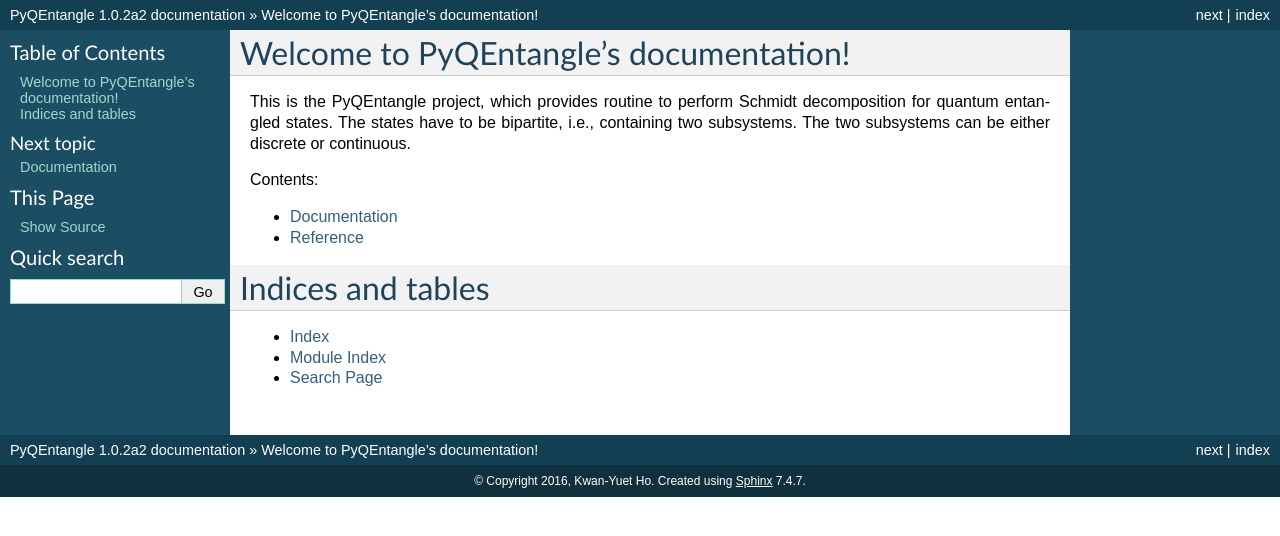
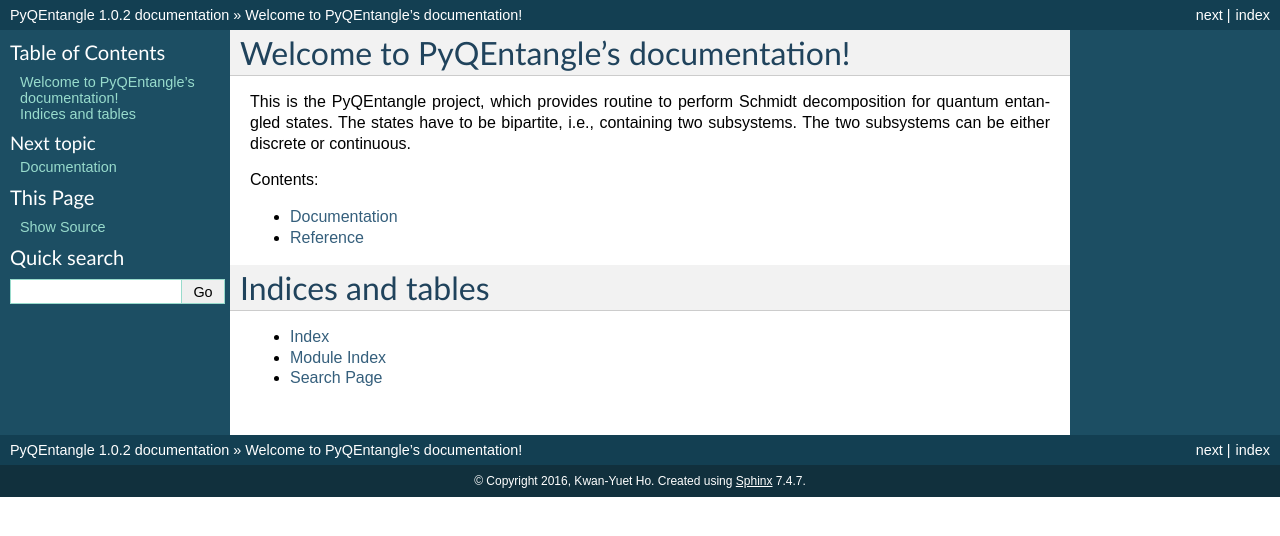
Before and after one commit to stephenhky/pyqentangle, a Sphinx documentation site: the page built from doc/index.rst, in a window 1280 px wide. Shown: the top 536 px of the page. Built offline with Sphinx 7.4.7, drawn with Linux system fonts in a browser that asks for light colours; pages that are not in the unit, such as notebooks, are missing from menus.

Commit message:
release 1.0.2

```diff
--- a/doc/conf.py
+++ b/doc/conf.py
@@ -62,7 +62,7 @@
 # The short X.Y version.
 version = '1.0'
 # The full version, including alpha/beta/rc tags.
-release = '1.0.2a2'
+release = '1.0.2'
 
 # The language for content autogenerated by Sphinx. Refer to documentation
 # for a list of supported languages.
--- a/setup.py
+++ b/setup.py
@@ -20,7 +20,7 @@
         return f.read()
 
 setup(name='pyqentangle',
-      version="1.0.2a2",
+      version="1.0.2",
       description="Quantum Entanglement for Python",
       long_description="Schmidt decomposition for discrete and continuous bi-partite quantum systems",
       classifiers=[
```
